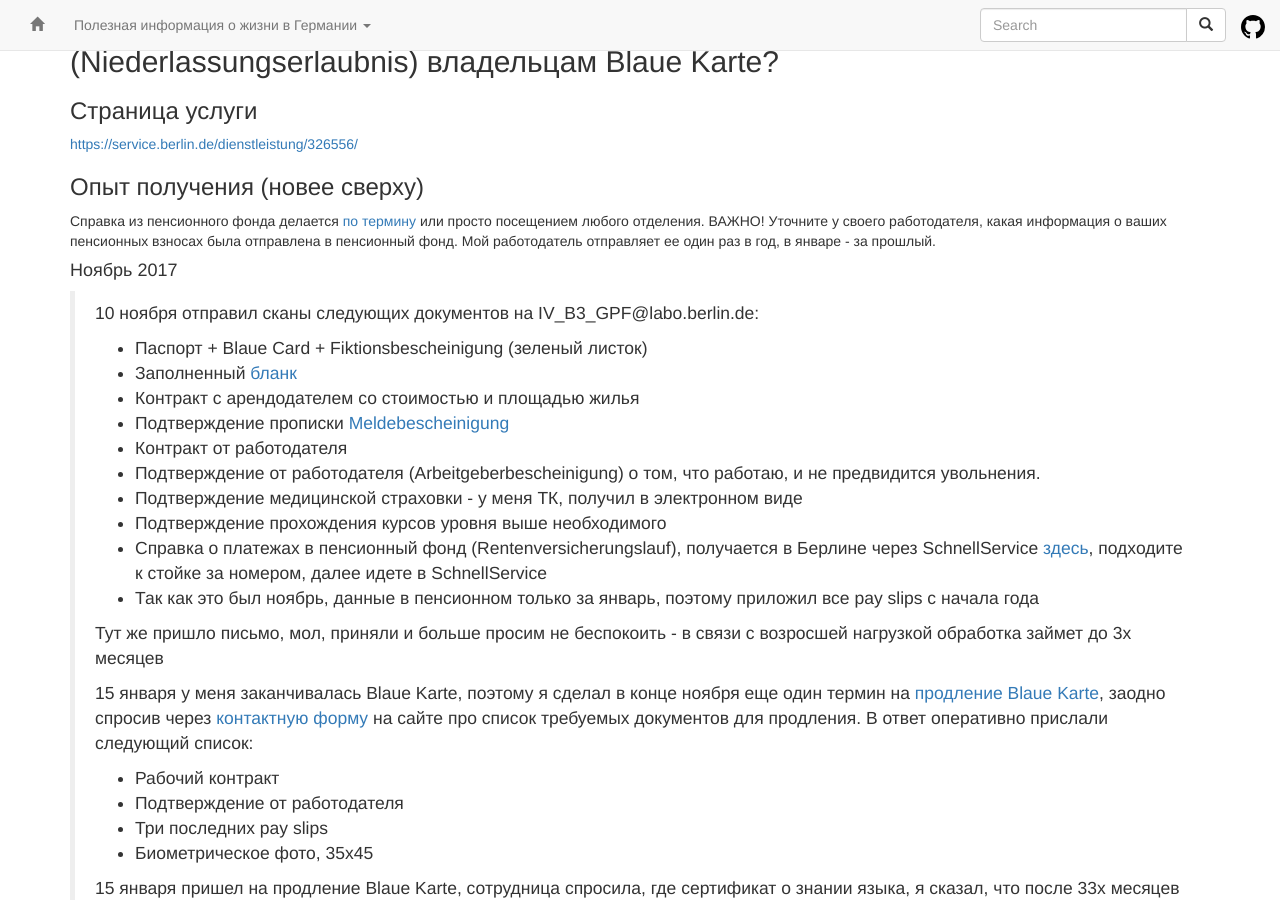
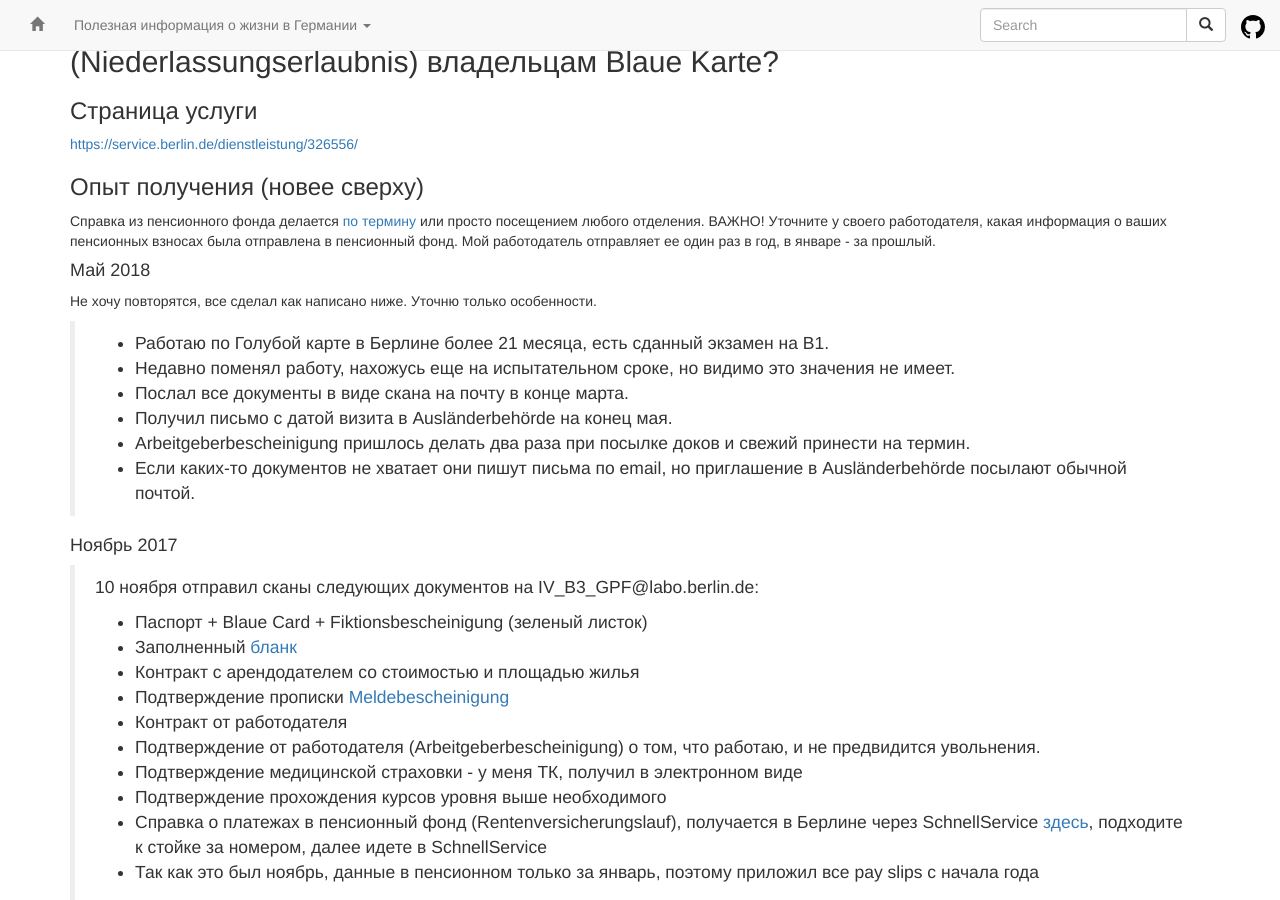
Before and after one commit to ru-de/faq, a Jekyll site: the page built from pages/Niederlassungserlaubnis.md, in a window 1280 px wide and 900 px high, scrolled down 610 px. Built offline with Jekyll 4.4.1, drawn with Linux system fonts in a browser that asks for light colours; nearby versions of some CDN libraries.

Commit message:
Travis #875: sync github pages

```diff
--- a/pages/Niederlassungserlaubnis.md
+++ b/pages/Niederlassungserlaubnis.md
@@ -26,6 +26,15 @@ layout: default
 
 Справка из пенсионного фонда делается [по термину](https://www.eservice-drv.de/eTermin/dsire/step0.jsp) или просто посещением любого отделения.
 ВАЖНО! Уточните у своего работодателя, какая информация о ваших пенсионных взносах была отправлена в пенсионный фонд. Мой работодатель отправляет ее один раз в год, в январе - за прошлый.
+
+#### Май 2018
+Не хочу повторятся, все сделал как написано ниже. Уточню только особенности.
+> - Работаю по Голубой карте в Берлине более 21 месяца, есть сданный экзамен на B1.
+> - Недавно поменял работу, нахожусь еще на испытательном сроке, но видимо это значения не имеет.
+> - Послал все документы в виде скана на почту в конце марта.
+> - Получил письмо с датой визита в Ausländerbehörde на конец мая.
+> - Arbeitgeberbescheinigung пришлось делать два раза при посылке доков и свежий принести на термин.
+> - Если каких-то документов не хватает они пишут письма по email, но приглашение в Ausländerbehörde посылают обычной почтой.
 
 #### Ноябрь 2017
 > 10 ноября отправил сканы следующих документов на IV_B3_GPF@labo.berlin.de:
```
Also changed, not shown: pages/Обязанности на Родине.md (+2 -0 lines).
